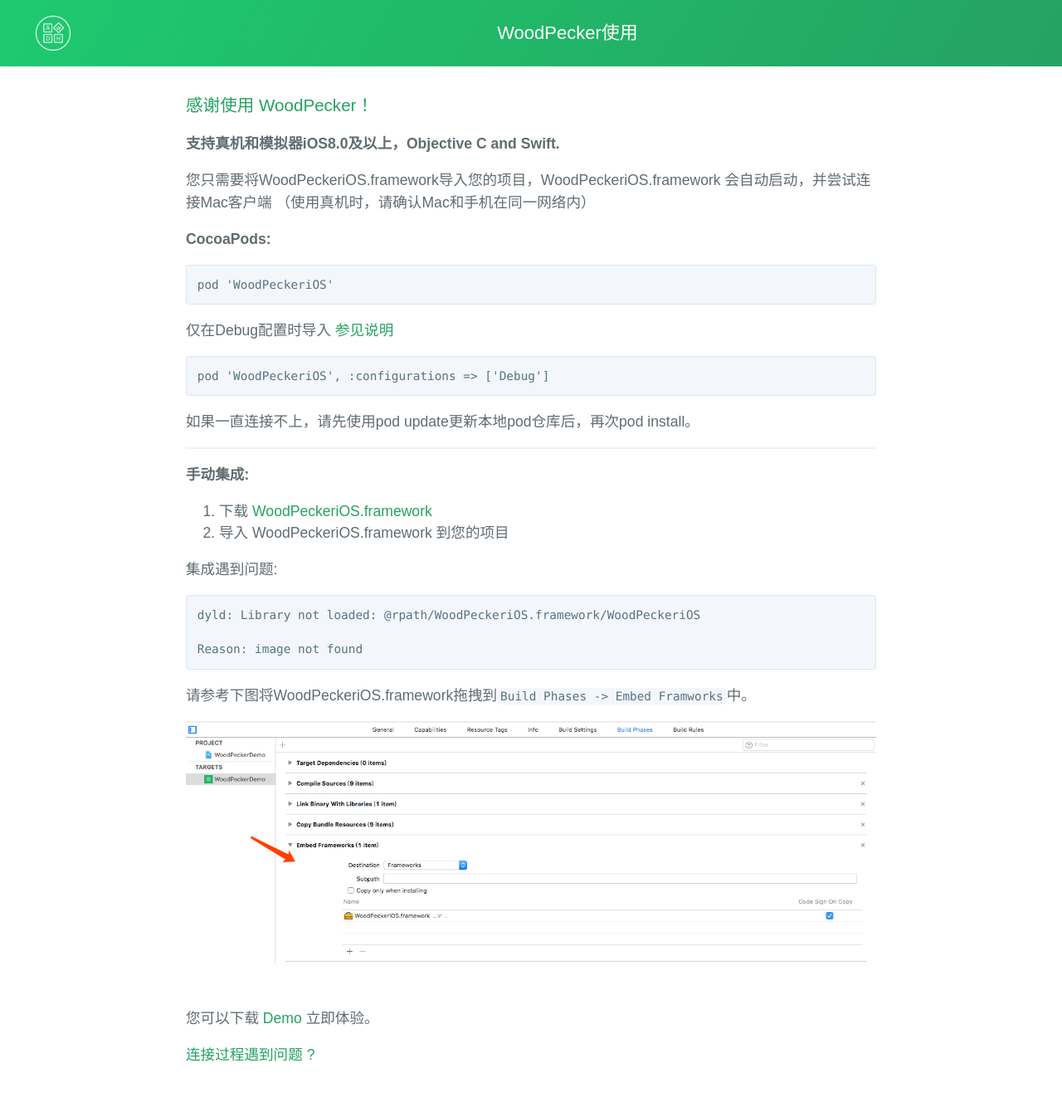
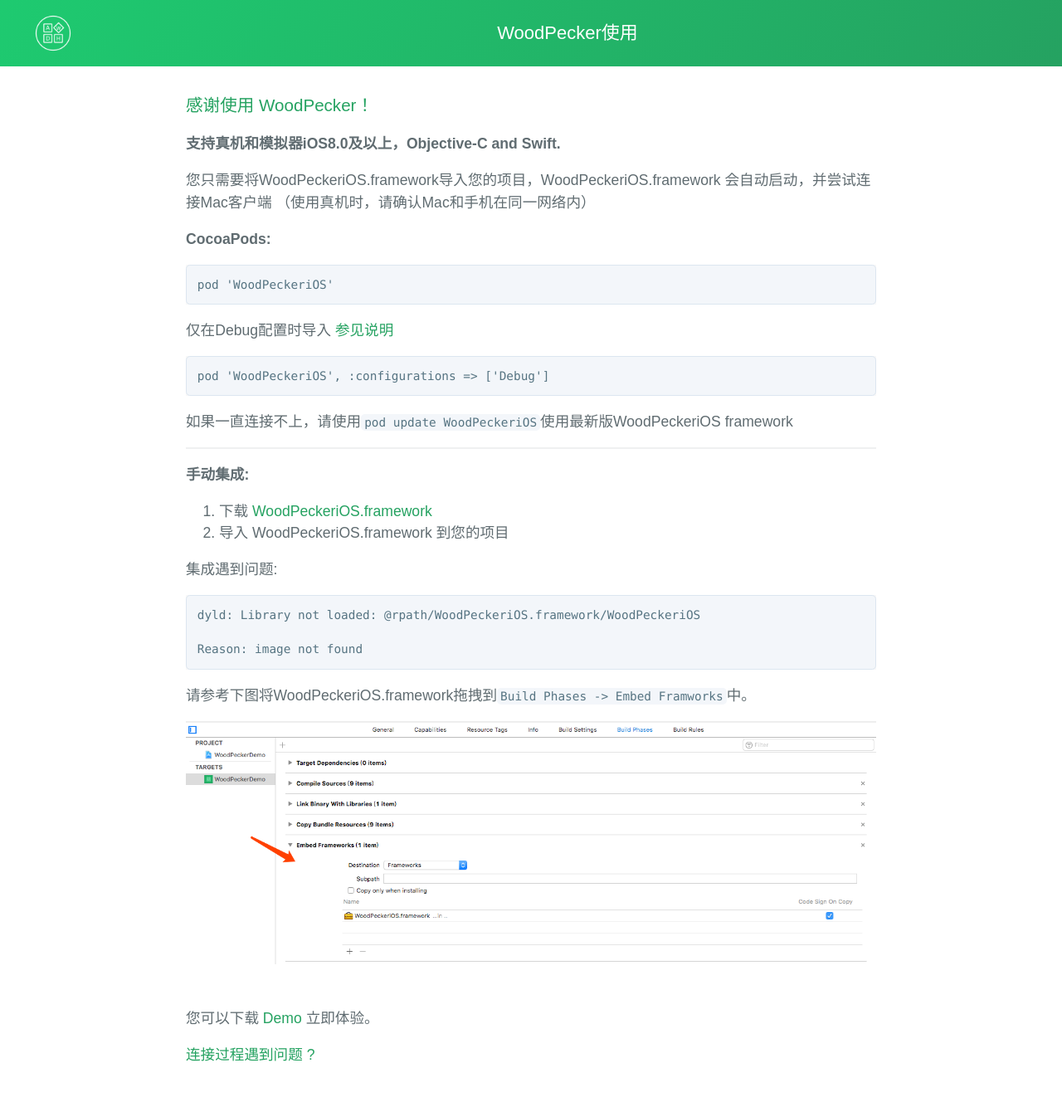
Before and after one commit to github-xiaogang/woodpecker, a Jekyll site: the page built from cnusage.md, in a window 1280 px wide. Shown: the whole page at 83% size. Built offline with Jekyll 4.4.1, drawn with Linux system fonts in a browser that asks for light colours.

````diff
--- a/cnusage.md
+++ b/cnusage.md
@@ -6,7 +6,7 @@ title: WoodPecker使用
 
 <h3 class="index-h3">感谢使用 WoodPecker！</h3>
 
-**支持真机和模拟器iOS8.0及以上，Objective C and Swift.**
+**支持真机和模拟器iOS8.0及以上，Objective-C and Swift.**
 
 您只需要将WoodPeckeriOS.framework导入您的项目，WoodPeckeriOS.framework 会自动启动，并尝试连接Mac客户端
 （使用真机时，请确认Mac和手机在同一网络内）
@@ -21,7 +21,7 @@ pod 'WoodPeckeriOS'
 ```
 pod 'WoodPeckeriOS', :configurations => ['Debug']
 ```
-如果一直连接不上，请先使用pod update更新本地pod仓库后，再次pod install。
+如果一直连接不上，请使用`pod update WoodPeckeriOS`使用最新版WoodPeckeriOS framework
 
 <hr/>
 
````
Also changed, not shown: cnpluginlist.md (added, +15 -0 lines), pluginlist.md (added, +13 -0 lines), usage.md (+1 -0 lines).
